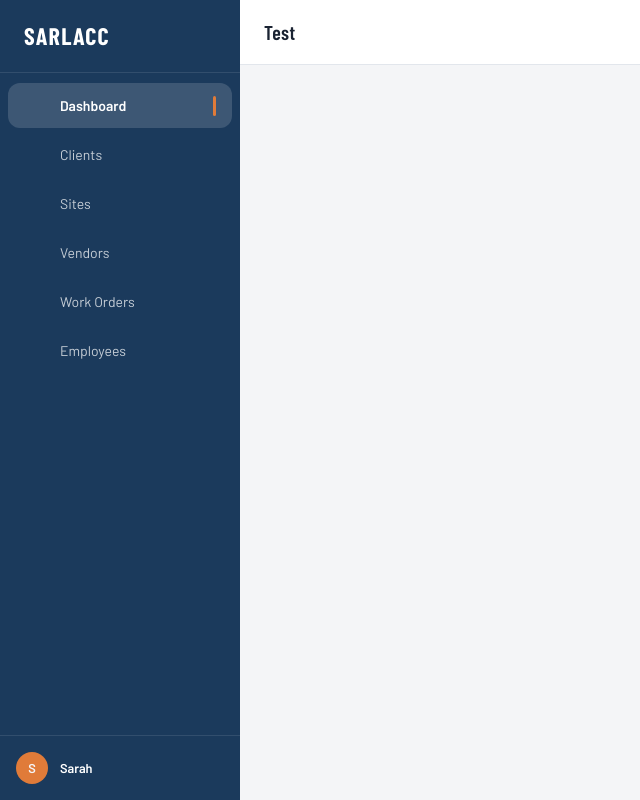
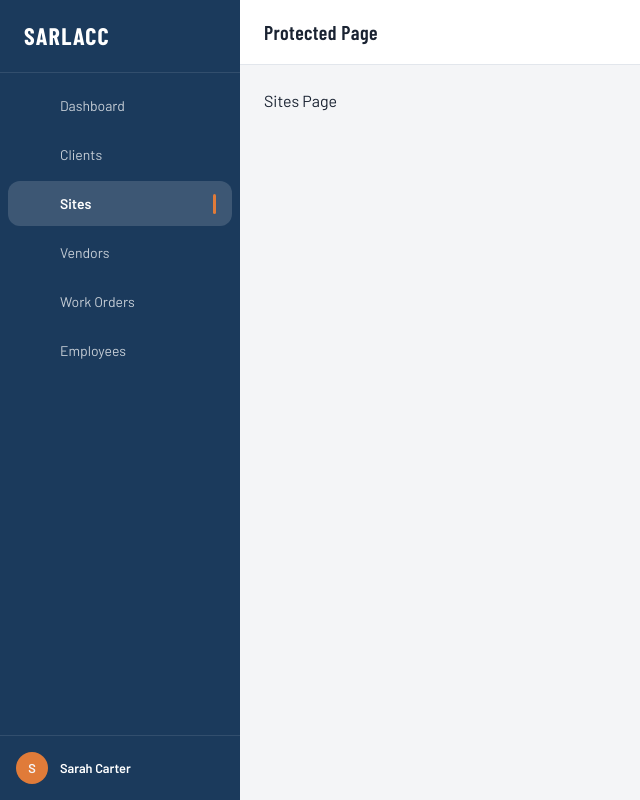
Before and after one commit to sarahm16/procurement-prod, a React (Vite) app: page /sites in a window 1280 px wide. Shown: the whole page, without its empty margins (0-640 px from the left). Built offline with nearby package versions, Linux system fonts and the light colour scheme; some icons are missing.

Commit message:
set up a protected page layout to prevent unauthorized access to secure data. Set up Routes in App.jsx for navigation

```diff
--- a/package.json
+++ b/package.json
@@ -20,7 +20,8 @@
     "dayjs": "^1.11.20",
     "react": "^19.2.0",
     "react-dom": "^19.2.0",
-    "react-hook-form": "^7.72.0"
+    "react-hook-form": "^7.72.0",
+    "react-router-dom": "^7.13.2"
   },
   "devDependencies": {
     "@eslint/js": "^9.39.1",
--- a/src/App.jsx
+++ b/src/App.jsx
@@ -1,19 +1,21 @@
-import { useState } from "react";
-import reactLogo from "./assets/react.svg";
-import viteLogo from "/vite.svg";
-import PageLayout from "./components/PageLayout";
-/* import './App.css'
- */
+// Routing
+import { Route, Routes } from "react-router-dom";
+
+// Components
+import ProtectedLayout from "./components/ProtectedLayout";
+
+// Routes
+import Sites from "./pages/sites/Sites";
+
 function App() {
   return (
     <>
-      <PageLayout
-        title="Test"
-        onLogout={() => {}}
-        user={{ name: "Sarah" }}
-        currentPath="/"
-        onNavigate={() => {}}
-      ></PageLayout>
+      <Routes>
+        <Route element={<ProtectedLayout />}>
+          <Route path="/" element={<Sites />} />
+          <Route path="/sites" element={<Sites />} />
+        </Route>
+      </Routes>
     </>
   );
 }
--- /dev/null
+++ b/src/components/ProtectedLayout.jsx
@@ -0,0 +1,26 @@
+import { Outlet, useLocation, useNavigate } from "react-router-dom";
+
+// Components
+import PageLayout from "./PageLayout";
+
+function ProtectedLayout() {
+  const location = useLocation();
+  const navigate = useNavigate();
+  const handleLogout = () => {
+    console.log("Logout clicked");
+  };
+
+  return (
+    <PageLayout
+      title="Protected Page"
+      user={{ name: "Sarah Carter" }}
+      currentPath={location.pathname}
+      onNavigate={(path) => navigate(path)}
+      onLogout={handleLogout}
+    >
+      <Outlet />
+    </PageLayout>
+  );
+}
+
+export default ProtectedLayout;
--- a/src/main.jsx
+++ b/src/main.jsx
@@ -1,14 +1,16 @@
 import { StrictMode } from "react";
 import { createRoot } from "react-dom/client";
-/* import "./index.css";
- */ import App from "./App.jsx";
+import { BrowserRouter } from "react-router-dom";
+import App from "./App.jsx";
 
 import { ThemeProvider } from "./theme/ThemeProvider.jsx";
 
 createRoot(document.getElementById("root")).render(
   <StrictMode>
     <ThemeProvider>
-      <App />
+      <BrowserRouter>
+        <App />
+      </BrowserRouter>
     </ThemeProvider>
   </StrictMode>,
 );
--- /dev/null
+++ b/src/pages/sites/Sites.jsx
@@ -0,0 +1,11 @@
+import { Typography } from "@mui/material";
+
+function Sites() {
+  return (
+    <>
+      <Typography>Sites Page</Typography>
+    </>
+  );
+}
+
+export default Sites;
```
Also changed, not shown: src/pages/workorders/Workorders.jsx (added), 1 other file (tests, documents, lock files or other folders).
